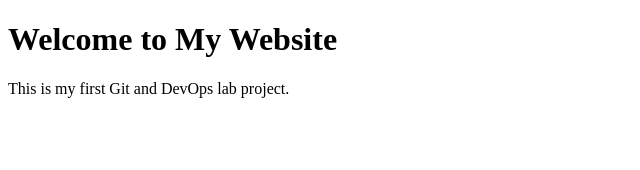
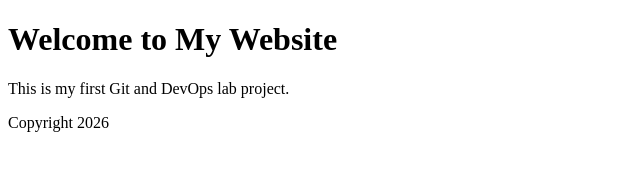
Before and after one commit to sadiaw787-creator/Git-DevOps-Lab, a plain HTML site: page index.html in a window 1280 px wide. Shown: the whole page, without its empty margins (0-640 px from the left). Drawn offline with Linux system fonts and the light colour scheme.

Commit message:
Add footer to website

```diff
--- a/index.html
+++ b/index.html
@@ -9,5 +9,6 @@
 <body>
     <h1>Welcome to My Website</h1>
     <p>This is my first Git and DevOps lab project.</p>
+    <footer>Copyright 2026</footer>
 </body>
 </html>
```
